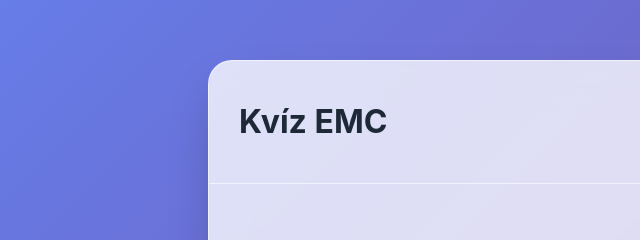
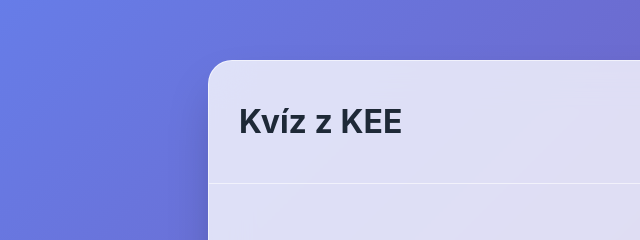
Before and after one commit to tn89z87t2n-del/KEE_Skuska_Otazky, a plain HTML site: page index.html in a window 1280 px wide. Shown: the top 240 px of the page, 61-701 px from the left. Drawn offline with Linux system fonts and the light colour scheme.

Commit message:
Change quiz title from 'Kvíz EMC' to 'Kvíz z KEE'

```diff
--- a/index.html
+++ b/index.html
@@ -206,7 +206,7 @@
 <body>
 <div class="container">
     <header>
-        <h1>Kvíz EMC</h1>
+        <h1>Kvíz z KEE</h1>
         <button class="theme-toggle" onclick="toggleTheme()" title="Prepnúť tmavý/svetlý režim">🌙</button>
     </header>
 
```
